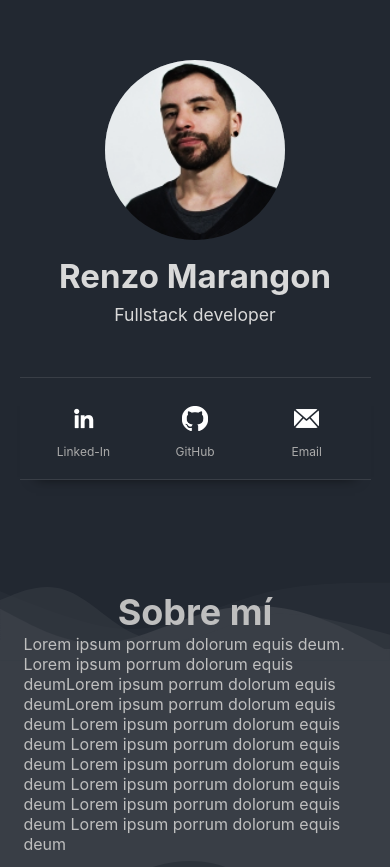
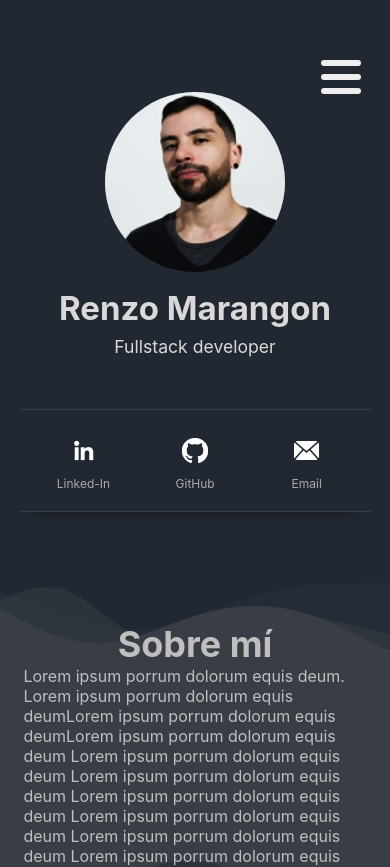
Before and after one commit to RenzoMarangon/portfolio, a React (Create React App) app: page / in a window 390 px wide. Shown: the top 867 px of the page. Built offline with nearby package versions, Linux system fonts and the light colour scheme; some icons are missing; a web font is replaced by a local one.

Commit message:
v1.3 | responsive view added

```diff
--- /dev/null
+++ b/src/components/ButtonHamburguer.js
@@ -0,0 +1,18 @@
+import React from 'react'
+import { useState } from 'react'
+
+export const ButtonHamburguer = () => {
+
+    const [ menuIsActived, setMenuIsActived ] = useState( false )
+    console.log(menuIsActived)
+
+  return (
+    <div className='button-hamburguer__container' onMouseDown={ () => { setMenuIsActived( !menuIsActived ) } }>
+
+        <div className={`button-hamburguer__container__bar ${menuIsActived && 'barra_equis_izquierda'}`}> </div>
+        <div className={`button-hamburguer__container__bar ${menuIsActived && 'barra_equis_derecha'}`}> </div>
+        <div className={`button-hamburguer__container__bar ${menuIsActived && 'barra_equis_delete'}`}> </div>
+
+    </div>
+  )
+}
--- a/src/components/Menu.js
+++ b/src/components/Menu.js
@@ -1,5 +1,6 @@
 import React, { useLayoutEffect } from 'react'
 import { ButtonCV } from './ButtonCV';
+import { ButtonHamburguer } from './ButtonHamburguer';
 
 export const Menu = () => {
 
@@ -10,6 +11,9 @@ export const Menu = () => {
 
   return (
     <nav className='navbar__container'>
+
+        <ButtonHamburguer />
+
         <ul>
             <li className=''><a href='#' className='buttonx'>inicio</a></li>
             <li><a href='#projects' className='buttonx'>Proyectos</a></li>
--- /dev/null
+++ b/src/style/components/_buttonHamburger.scss
@@ -0,0 +1,46 @@
+
+.button-hamburguer__container{
+    display: none;
+}
+
+@media screen and (max-width:950px) {
+    .button-hamburguer__container{
+        box-sizing: border-box;
+        display: flex;
+        align-items: center;
+        justify-content: center;
+        flex-direction: column;
+        position: relative;
+        height: 70px;
+        width: 60px;
+        row-gap: .5rem;
+        .button-hamburguer__container__bar{
+            content: "";
+            width: 40px;
+            height: 6px;
+            background-color: $light-grey;
+            border-radius: .5rem;
+            transition: all .5s ease-in-out;
+        }
+
+
+        .barra_equis_derecha{
+            position: absolute;
+            transform: rotate(135deg);
+            top: 2rem;
+        }
+        .barra_equis_izquierda{
+            position: absolute;
+            transform: rotate(45deg);
+            top: 2rem;
+
+        }
+
+        .barra_equis_delete{
+            opacity: 0;
+        }
+
+
+    }
+
+}
--- a/src/style/components/_navbar.scss
+++ b/src/style/components/_navbar.scss
@@ -16,21 +16,21 @@
 
 @media screen and (max-width:950px) {
     .navbar__container{
-        position: relative;
-        overflow: hidden !important;
-        height: 100vh !important;
-        display: none;
-
+        position: absolute;
+        z-index: 1000;
+        left: 0;
+        top: 5vh;
+        width: 95%;
+        align-items: flex-start;
+        justify-content: flex-end;
         ul{
-            display: flex;
             justify-content: flex-start;
             flex-direction: column;
-            width: 100%;
-            height: 100vh;
             position: absolute;
             overflow: hidden !important;
             z-index: 1000;
             background-color: black;
+            display: none;
             li{
                 padding: 2rem;
             }
--- a/src/style/components/_profile.scss
+++ b/src/style/components/_profile.scss
@@ -107,6 +107,7 @@
         display: flex;
         flex-direction: column;
         width: 100vw;
+        margin-top: 2rem;
         .profile__container__img-media{
 
             width: 90%;
--- a/src/style/style.scss
+++ b/src/style/style.scss
@@ -18,3 +18,4 @@
 @import './helpers/glitchEffect';
 @import './components/cardProject';
 @import './components/contactForm';
+@import './components/buttonHamburger';
```
